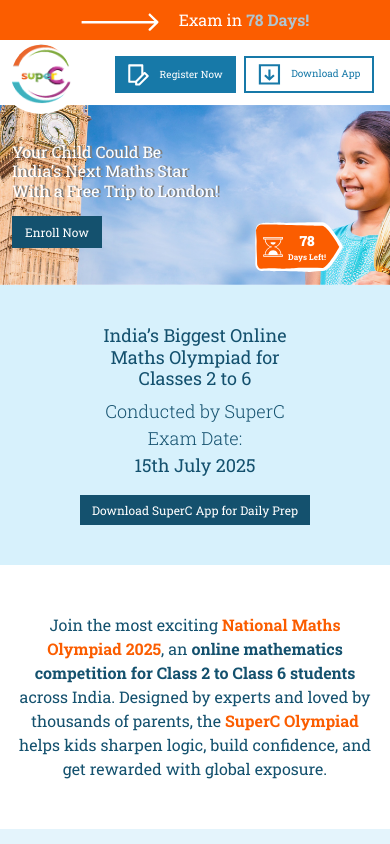
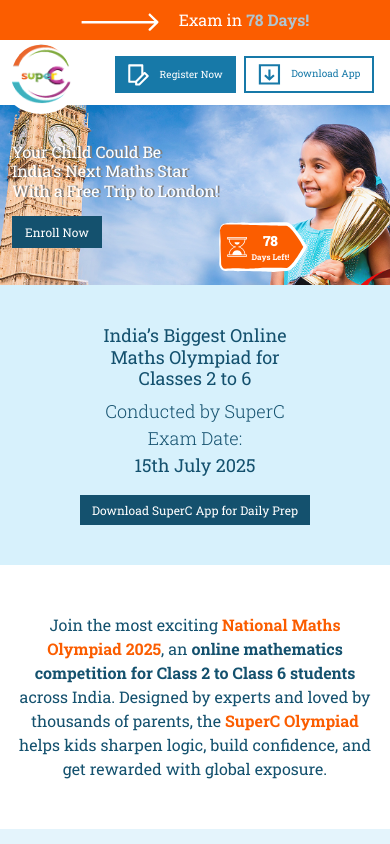
Before and after one commit to swapnil9340/SuperCLandingpage, a React (Vite) app: page / in a window 390 px wide. Shown: the top 844 px of the page. Built offline with nearby package versions, Linux system fonts and the light colour scheme.

Commit message:
fix banner

```diff
--- a/src/component/Banner.jsx
+++ b/src/component/Banner.jsx
@@ -25,7 +25,8 @@
             </div>
 
             {/* Hero Section */}
-            <div className="bannerContainer position-relative text-white d-flex align-items-center mt-2 my-lg-0" style={{ backgroundImage: `url(./homebanner.png)`, backgroundSize: 'cover', backgroundPosition: 'left center', minHeight: '500px' }}>
+            <div className='mobileBanner'>
+            <div className="mobileBanner bannerContainer position-relative text-white d-flex align-items-center mt-2 my-lg-0" style={{ backgroundImage: `url(./bannerImg2.png)`, backgroundSize: 'cover', backgroundPosition: 'left center', minHeight: '500px' }}>
                 <div className="container d-flex  flex-md-row align-items-center justify-content-start h-100 py-md-5" style={{gap :"10%"}}>
                     <div className="col-md-6">
                         <h1 className=" display-5 mb-3 text-white" style={{fontWeight : 400 ,textShadow :"2px 0px gray"}}>
@@ -42,6 +43,28 @@
                         </div>
                     </div>
                 </div>
+            </div>
+            </div>
+
+             <div className='desktopbanner'>
+            <div className="desktopbanner bannerContainer position-relative text-white d-flex align-items-center mt-2 my-lg-0" style={{ backgroundImage: `url(./homebanner.png)`, backgroundSize: 'cover', backgroundPosition: 'left center', minHeight: '500px' }}>
+                <div className="container d-flex  flex-md-row align-items-center justify-content-start h-100 py-md-5" style={{gap :"10%"}}>
+                    <div className="col-md-6">
+                        <h1 className=" display-5 mb-3 text-white" style={{fontWeight : 400 ,textShadow :"2px 0px gray"}}>
+                            Your Child Could Be <br />
+                            India’s Next Maths Star <br />
+                            With a Free Trip to London!
+                        </h1>
+                        <button type='btn' style={{background :"#14516E", color : "#fff" , borderRadius :  "0px"}} className="btn">Enroll Now</button>
+                    </div>
+                    <div className=" text-center bannerDayLeftContainer">
+                        <div className="p-3  mt-3 fw-bold gap-3 d-flex align-items-center justify-align-content-around " style={{ position :"absolute", bottom :"10%",backgroundImage : 'url(./bannerTag.svg)' ,backgroundRepeat : "no-repeat" ,backgroundSize :"contain" ,width :"230px" ,height : "110px"}}>
+                           <img src={"./time.svg"} style={{width :"45px"}}/>
+                           <p style={{marginBottom :16}}> <strong style={{fontSize :"32px" }}> 78 </strong> <br/> Days Left! </p>
+                        </div>
+                    </div>
+                </div>
+            </div>
             </div>
 
             {/* Info Bar */}
--- a/src/index.css
+++ b/src/index.css
@@ -127,6 +127,15 @@
   }
 }
 
+.mobileBanner{
+  display: none !important;
+}
+
+.desktopbanner{
+display: block !important;
+}
+
+
 
 /* animations keyframes */
 
@@ -146,6 +155,15 @@
 
 
 @media (max-width: 600px) {
+
+  .mobileBanner{
+    display: block !important;
+  }
+
+  .desktopbanner{
+  display: none !important;
+  }
+
   .headerContainer {
     display: flex;
     flex-direction: column;
@@ -217,6 +235,7 @@
 
     &>div {
       align-items: start !important;
+      gap: 0% !important;
     }
 
 
```
Also changed, not shown: public/bannerImg2.png (added).
